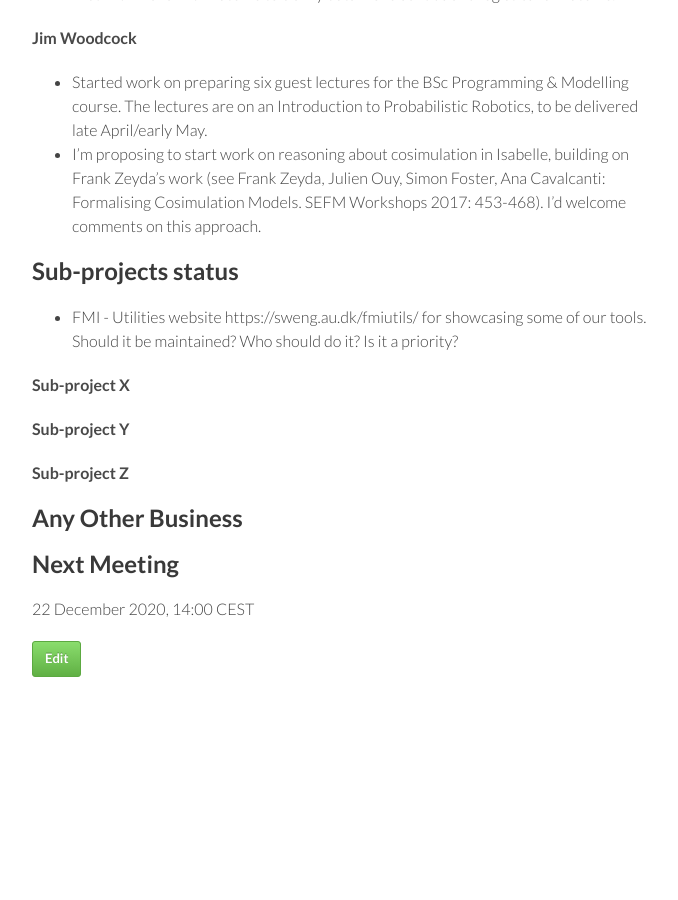
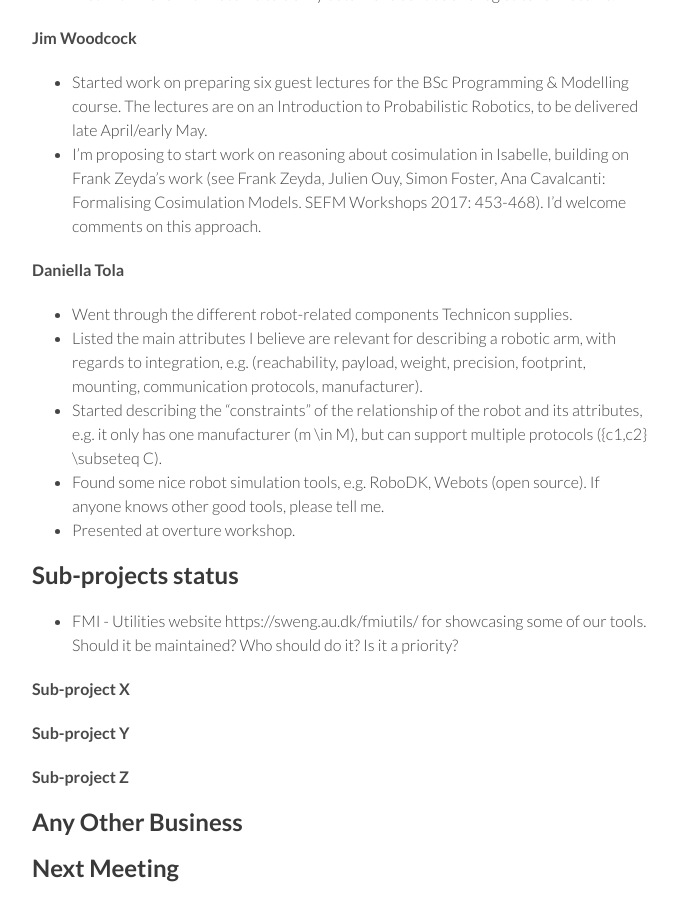
Before and after one commit to digitaltwincentre/digitaltwincentre.github.io, a Jekyll site: the page built from _biweeklies/Biweekly-30.md, in a window 1280 px wide and 900 px high, scrolled down 963 px. Shown: the whole window, without its empty margins (418-1096 px from the left). Built offline with Jekyll 4.4.1, drawn with Linux system fonts in a browser that asks for light colours; nearby versions of some CDN libraries.

Commit message:
Update Biweekly-30.md

```diff
--- a/_biweeklies/Biweekly-30.md
+++ b/_biweeklies/Biweekly-30.md
@@ -46,6 +46,14 @@ date: 08 December 2020, 1400 CEST
 * Started work on preparing six guest lectures for the BSc Programming & Modelling course. The lectures are on an Introduction to Probabilistic Robotics, to be delivered late April/early May.
 * I'm proposing to start work on reasoning about cosimulation in Isabelle, building on Frank Zeyda's work (see Frank Zeyda, Julien Ouy, Simon Foster, Ana Cavalcanti: Formalising Cosimulation Models. SEFM Workshops 2017: 453-468). I'd welcome comments on this approach.
 
+#### Daniella Tola
+* Went through the different robot-related components Technicon supplies.
+* Listed the main attributes I believe are relevant for describing a robotic arm, with regards to integration, e.g. (reachability, payload, weight, precision, footprint, mounting, communication protocols, manufacturer).
+* Started describing the "constraints" of the relationship of the robot and its attributes, e.g. it only has one manufacturer (m \in M), but can support multiple protocols ({c1,c2} \subseteq C).
+* Found some nice robot simulation tools, e.g. RoboDK, Webots (open source). If anyone knows other good tools, please tell me.
+* Presented at overture workshop.
+
+
 ## Sub-projects status
 
 * FMI - Utilities website https://sweng.au.dk/fmiutils/ for showcasing some of our tools. Should it be maintained? Who should do it? Is it a priority?
```
